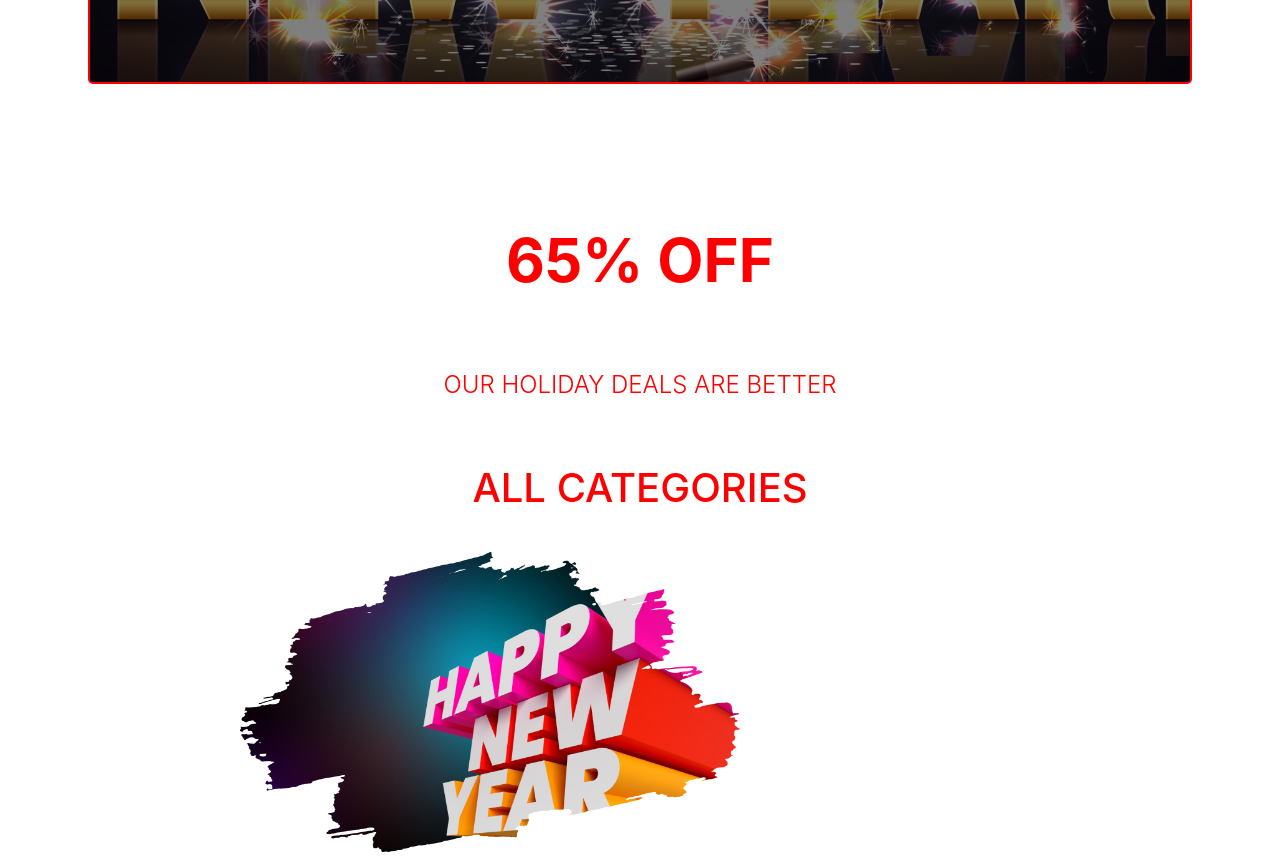
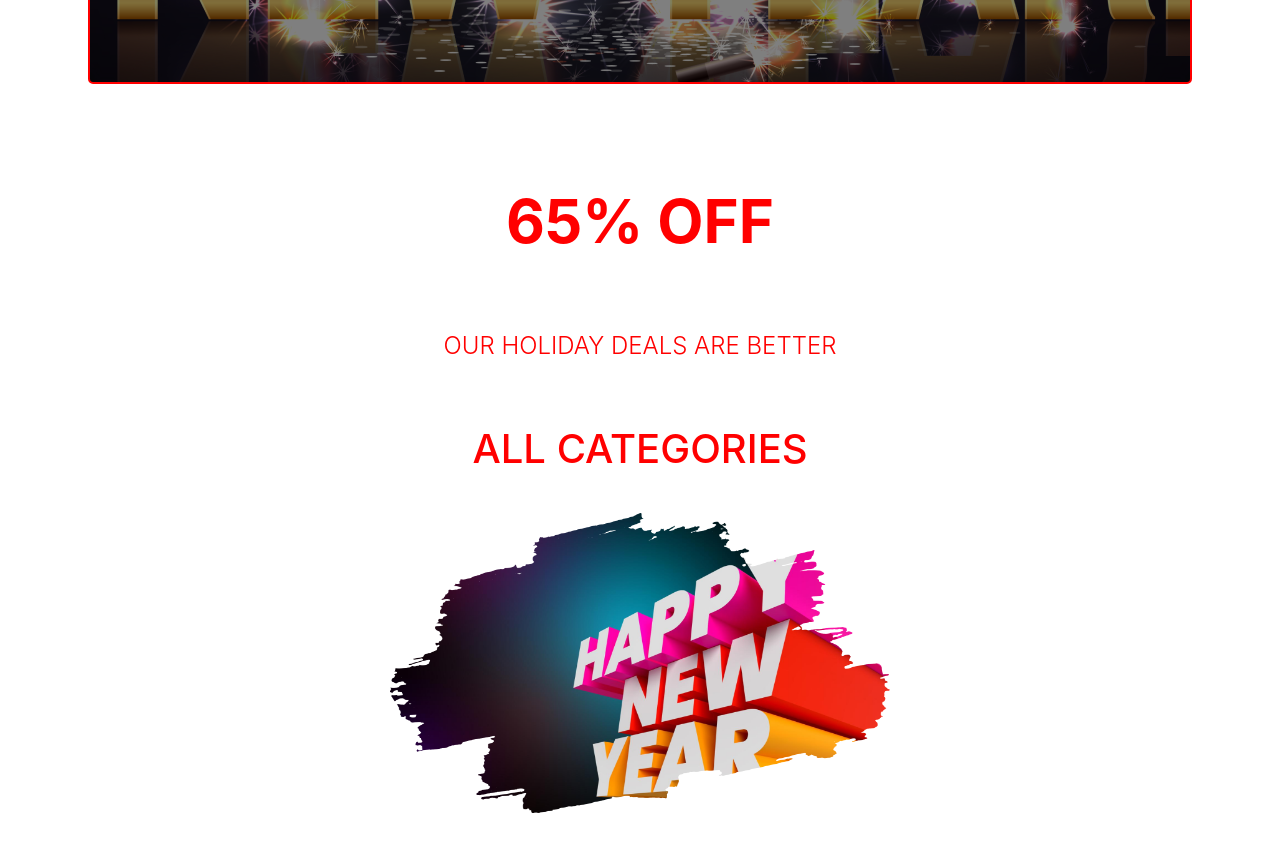
Before and after one commit to jaky291/new-year-offer-web, a plain HTML site: page index.html in a window 1280 px wide. Shown: the part 540-1396 px from the top of the page. After the commit the page ends 1357 px from the top, so only its background shows below. Drawn offline with Linux system fonts and the light colour scheme.

Commit message:
65% part design correction

```diff
--- a/style.css
+++ b/style.css
@@ -39,13 +39,16 @@ body{
     margin: 0 auto;
     /* border: 2px solid red; */
     margin-top: 90px;
-
+    display: flex;
+    flex-direction: column;
+    justify-content: center;
+    align-items: center;
 }
 .first-section-content{
     display: flex;
     flex-direction: column;
     justify-content: center;
-    /* height: 600px; */
+    height: 600px;
     align-items: center;
 }
 .first-section-content p{
```
